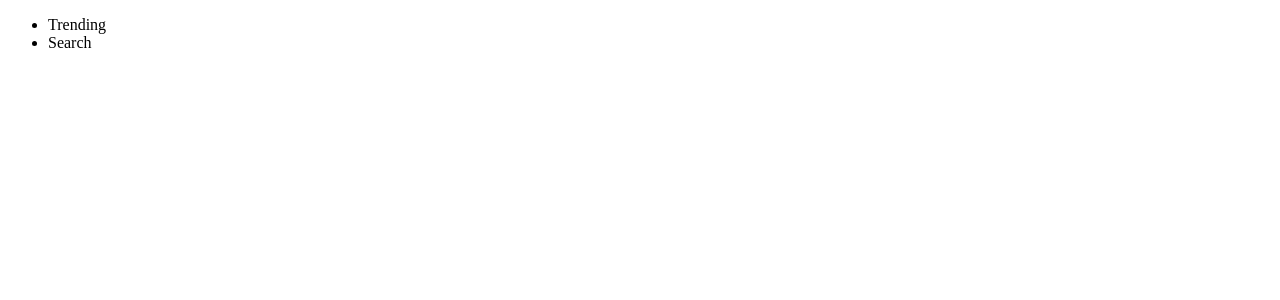
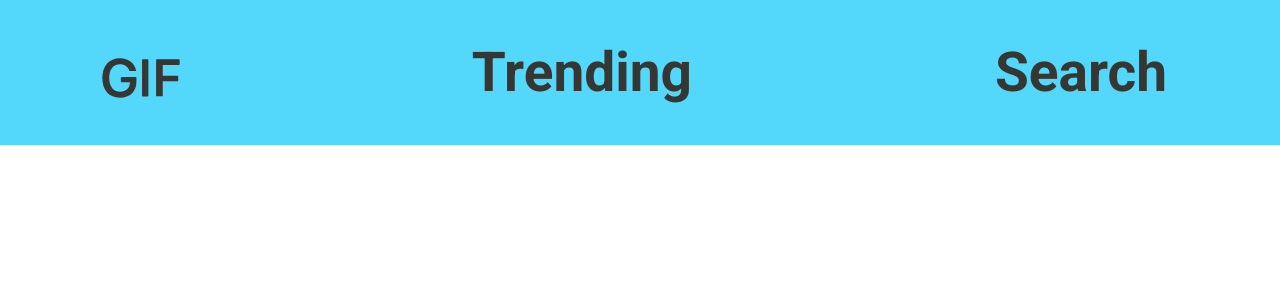
Before and after one commit to mateusz0612/react-gifly, a React (Create React App) app: page / in a window 1280 px wide. Shown: the top 300 px of the page. Built offline with nearby package versions, Linux system fonts and the light colour scheme.

Commit message:
installed react-icons / styled navbar

```diff
--- a/package.json
+++ b/package.json
@@ -8,6 +8,7 @@
     "@testing-library/user-event": "^12.8.3",
     "react": "^17.0.2",
     "react-dom": "^17.0.2",
+    "react-icons": "^4.2.0",
     "react-scripts": "4.0.3",
     "web-vitals": "^1.1.1"
   },
--- a/src/components/Navbar.js
+++ b/src/components/Navbar.js
@@ -1,12 +1,16 @@
 import React from "react";
 import "../css/navbar.css";
+import { AiOutlineGif } from "react-icons/ai";
 
 const Navbar = () => {
   return (
     <nav>
       <ul>
-        <li>Trending</li>
-        <li>Search</li>
+        <li className="icon">
+          <AiOutlineGif />
+        </li>
+        <li className="item">Trending</li>
+        <li className="item">Search</li>
       </ul>
     </nav>
   );
--- a/src/css/app.css
+++ /dev/null
@@ -1,10 +0,0 @@
-* {
-    margin: 0;
-    padding: 0;
-    box-sizing: border-box;
-}
-
-html {
-    font-size: 10px;
-    font-family: 'Roboto', sans-serif;
-}
--- a/src/css/navbar.css
+++ b/src/css/navbar.css
@@ -0,0 +1,64 @@
+* {
+    margin: 0;
+    padding: 0;
+    box-sizing: border-box;
+}
+
+html {
+    font-size: 10px;
+    font-family: 'Roboto', sans-serif;
+}
+
+nav {
+    width: 100%;
+    background-color: #53D8FB;
+    display: flex;
+    justify-content: center;
+}
+
+ul {
+    display: flex;
+    justify-content: space-between;
+    align-items: center;
+    width: 85%;
+    font-size: 2rem;
+    list-style: none;
+    color: #363732;
+    font-weight: bold;
+}
+
+.item {
+    padding: 10px 15px;
+    border: 2px solid transparent;
+    border-radius: 5px;
+}
+
+.item:hover{
+    border-color:gray;
+    cursor: pointer;
+}
+
+.icon {
+    font-size: 5rem;
+    margin-top: 3%;
+}
+
+@media screen and (min-width: 768px){
+    ul {
+        font-size: 4rem;
+    }
+
+    .icon {
+        font-size: 7rem;
+    }
+}
+
+@media screen and (min-width: 1024px){
+    ul {
+        font-size: 5.5rem;
+    }
+
+    .icon {
+        font-size: 9rem;
+    }
+}
```
Also changed, not shown: 1 other file (tests, documents, lock files or other folders).
